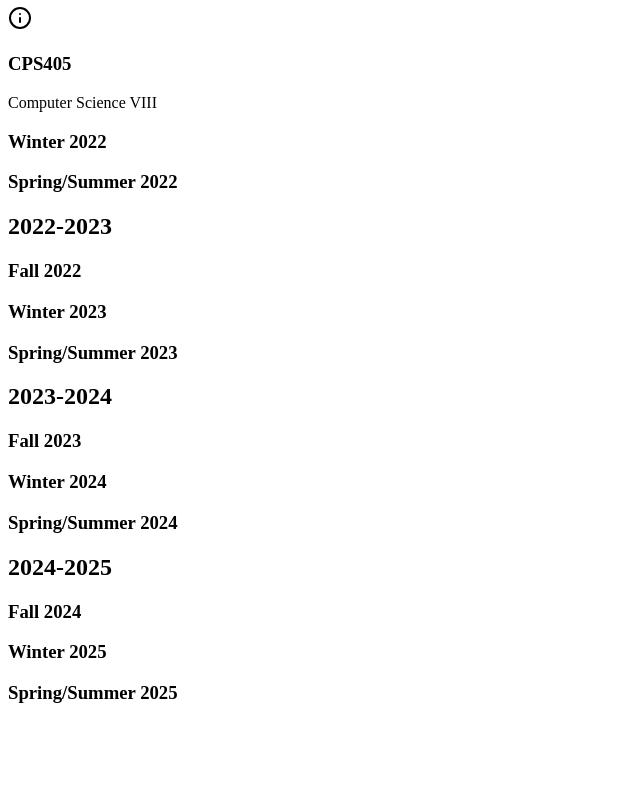
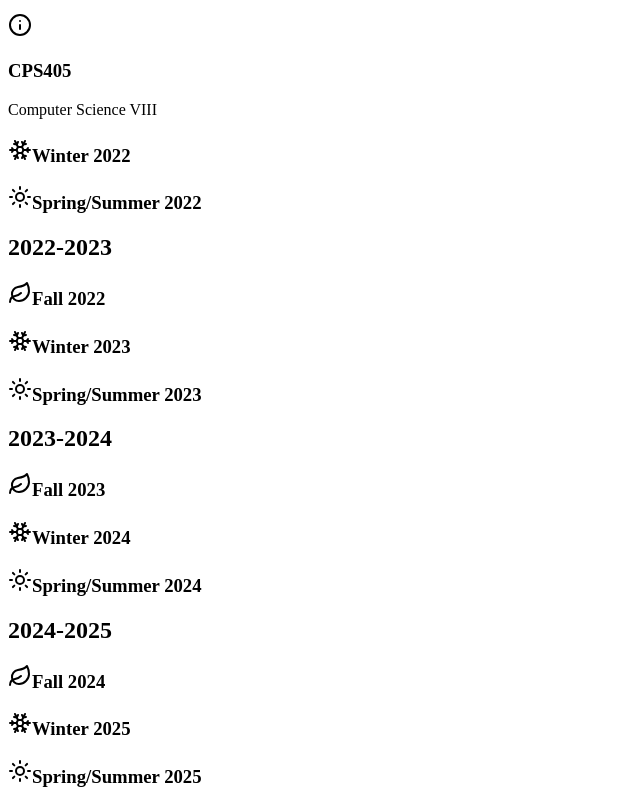
Before and after one commit to brandonnly/tmu-planner, a React (Vite) app in the folder frontend/: page / in a window 1280 px wide. Shown: the part 1280-2087 px from the top of the page, without its empty margins (0-640 px from the left). Before the commit the page ends 2003 px from the top, so only its background shows below. Built offline with nearby package versions, Linux system fonts and the light colour scheme.

Commit message:
feat: :lipstick: add lucide icons

```diff
--- a/frontend/src/components/academic-planner.tsx
+++ b/frontend/src/components/academic-planner.tsx
@@ -3,6 +3,7 @@ import { CSS } from "@dnd-kit/utilities";
 import { Card } from "@/components/ui/card";
 import { CourseCard } from "@/components/course-card";
 import { useState } from "react";
+import { Leaf, Snowflake, Sun } from "lucide-react";
 
 // Example course data - you can replace this with your actual data structure
 interface Course {
@@ -23,6 +24,19 @@ function SemesterColumn({ term, year, id, courses }: SemesterColumnProps) {
     id: id,
   });
 
+  const getIcon = () => {
+    switch (term) {
+      case "Fall":
+        return <Leaf className="w-4 h-4" />;
+      case "Winter":
+        return <Snowflake className="w-4 h-4" />;
+      case "Spring/Summer":
+        return <Sun className="w-4 h-4" />;
+      default:
+        return null;
+    }
+  };
+
   return (
     <Card
       ref={setNodeRef}
@@ -31,7 +45,10 @@ function SemesterColumn({ term, year, id, courses }: SemesterColumnProps) {
       }`}
     >
       <div className="h-full flex flex-col">
-        <h3 className="font-semibold mb-4 text-center">{`${term} ${year}`}</h3>
+        <h3 className="font-semibold mb-4 text-center flex items-center justify-center gap-2">
+          {getIcon()}
+          {`${term} ${year}`}
+        </h3>
         <div className="flex-1 min-h-0 overflow-hidden">
           <div className="h-full overflow-y-auto overflow-x-hidden scrollbar-gutter-stable [&::-webkit-scrollbar-track]:bg-transparent [&::-webkit-scrollbar]:w-2 [&::-webkit-scrollbar-thumb]:bg-muted-foreground/20 hover:[&::-webkit-scrollbar-thumb]:bg-muted-foreground/25">
             <div className="space-y-4 px-4 mr-4">
```
